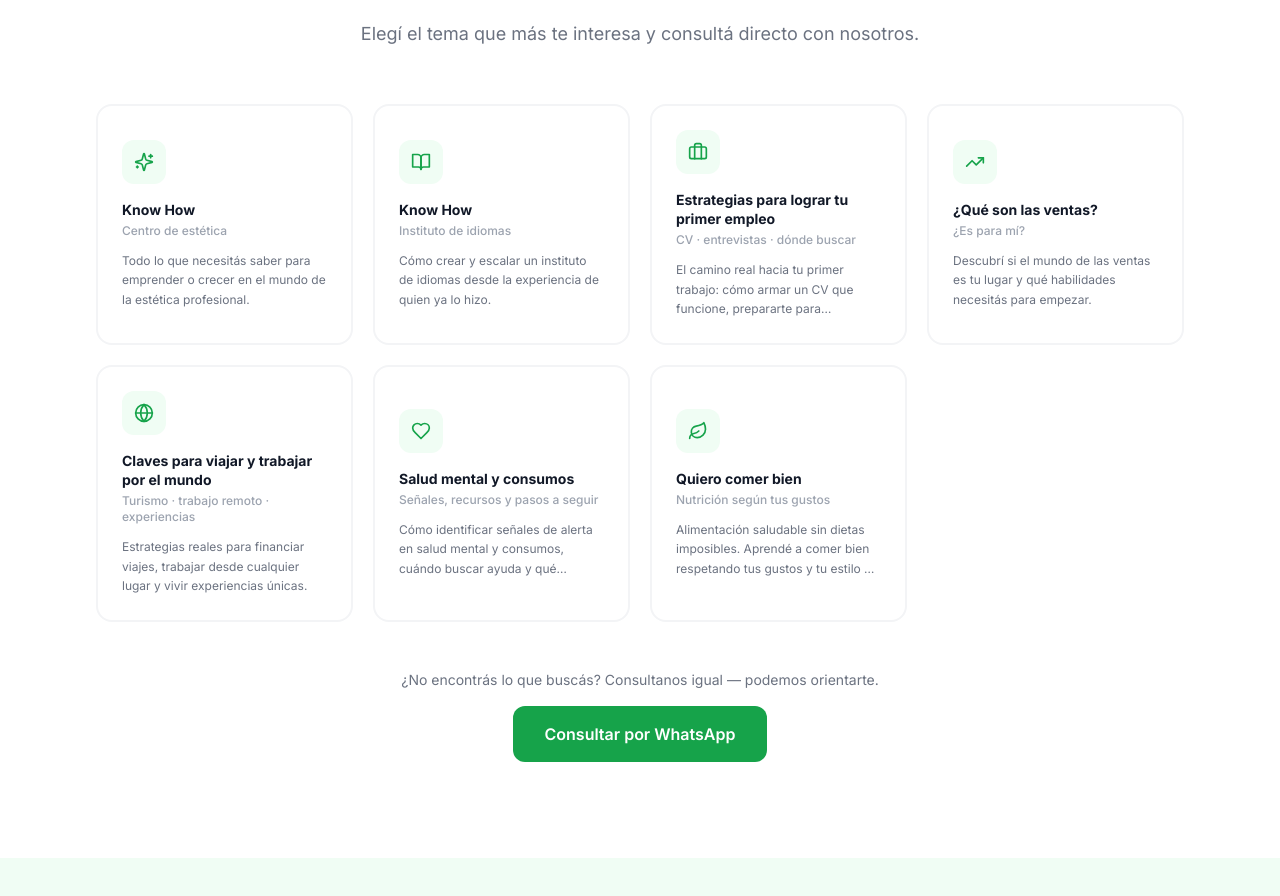
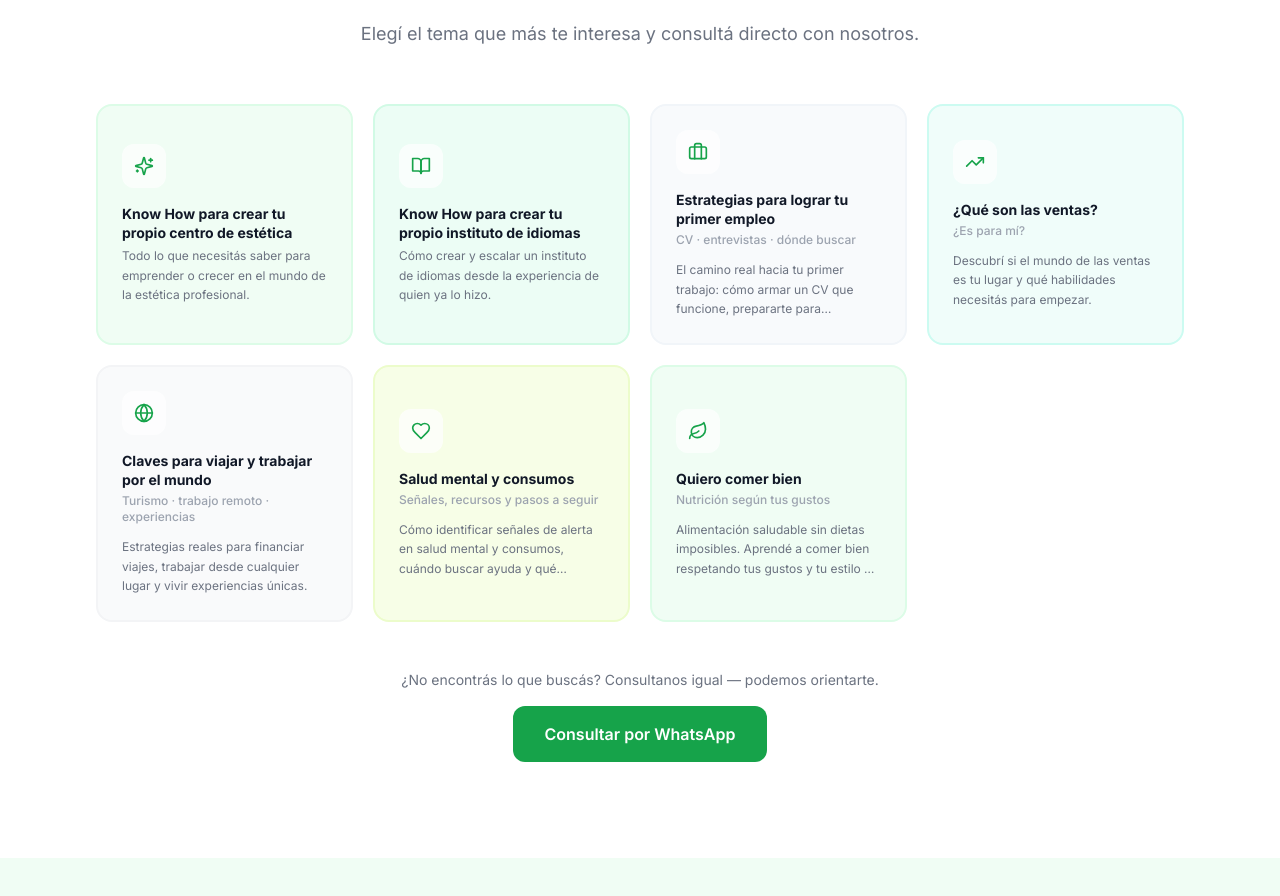
Before and after one commit to ttomifernandez/all-ask, a Next.js app: page / in a window 1280 px wide. Shown: the part 2256-3152 px from the top of the page. Built offline with nearby package versions, Linux system fonts and the light colour scheme.

Commit message:
feat: update Know How titles and card colors

```diff
--- a/components/Seminars.tsx
+++ b/components/Seminars.tsx
@@ -13,16 +13,18 @@ import {
 export const SEMINARS = [
   {
     id: 1,
-    title: 'Know How',
-    subtitle: 'Centro de estética',
+    title: 'Know How para crear tu propio centro de estética',
+    subtitle: '',
     icon: Sparkles,
+    bg: 'bg-green-50 border-green-100',
     description: 'Todo lo que necesitás saber para emprender o crecer en el mundo de la estética profesional.',
   },
   {
     id: 2,
-    title: 'Know How',
-    subtitle: 'Instituto de idiomas',
+    title: 'Know How para crear tu propio instituto de idiomas',
+    subtitle: '',
     icon: BookOpen,
+    bg: 'bg-emerald-50 border-emerald-100',
     description: 'Cómo crear y escalar un instituto de idiomas desde la experiencia de quien ya lo hizo.',
   },
   {
@@ -30,6 +32,7 @@ export const SEMINARS = [
     title: 'Estrategias para lograr tu primer empleo',
     subtitle: 'CV · entrevistas · dónde buscar',
     icon: Briefcase,
+    bg: 'bg-slate-50 border-slate-100',
     description: 'El camino real hacia tu primer trabajo: cómo armar un CV que funcione, prepararte para entrevistas y dónde buscar.',
   },
   {
@@ -37,6 +40,7 @@ export const SEMINARS = [
     title: '¿Qué son las ventas?',
     subtitle: '¿Es para mí?',
     icon: TrendingUp,
+    bg: 'bg-teal-50 border-teal-100',
     description: 'Descubrí si el mundo de las ventas es tu lugar y qué habilidades necesitás para empezar.',
   },
   {
@@ -44,6 +48,7 @@ export const SEMINARS = [
     title: 'Claves para viajar y trabajar por el mundo',
     subtitle: 'Turismo · trabajo remoto · experiencias',
     icon: Globe,
+    bg: 'bg-gray-50 border-gray-100',
     description: 'Estrategias reales para financiar viajes, trabajar desde cualquier lugar y vivir experiencias únicas.',
   },
   {
@@ -51,6 +56,7 @@ export const SEMINARS = [
     title: 'Salud mental y consumos',
     subtitle: 'Señales, recursos y pasos a seguir',
     icon: Heart,
+    bg: 'bg-lime-50 border-lime-100',
     description: 'Cómo identificar señales de alerta en salud mental y consumos, cuándo buscar ayuda y qué recursos existen.',
   },
   {
@@ -58,6 +64,7 @@ export const SEMINARS = [
     title: 'Quiero comer bien',
     subtitle: 'Nutrición según tus gustos',
     icon: Leaf,
+    bg: 'bg-green-50 border-green-100',
     description: 'Alimentación saludable sin dietas imposibles. Aprendé a comer bien respetando tus gustos y tu estilo de vida.',
   },
 ]
@@ -123,12 +130,12 @@ export default function Seminars({ selectedId, onSelect }: SeminarsProps) {
                 className={`group text-left rounded-2xl p-6 border-2 transition-all duration-200 w-full cursor-pointer focus-visible:outline-none focus-visible:ring-2 focus-visible:ring-brand-500 focus-visible:ring-offset-2 ${
                   isSelected
                     ? 'border-brand-500 bg-brand-50 shadow-lg shadow-brand-100'
-                    : 'border-gray-100 bg-white hover:border-brand-200 hover:shadow-md hover:shadow-gray-100 hover:bg-brand-50/40'
+                    : `${seminar.bg} hover:border-brand-300 hover:shadow-md hover:shadow-gray-100`
                 }`}
               >
                 <div
                   className={`w-11 h-11 rounded-xl flex items-center justify-center mb-4 transition-colors ${
-                    isSelected ? 'bg-brand-600' : 'bg-brand-50 group-hover:bg-brand-100'
+                    isSelected ? 'bg-brand-600' : 'bg-white/70 group-hover:bg-white'
                   }`}
                   aria-hidden="true"
                 >
```
